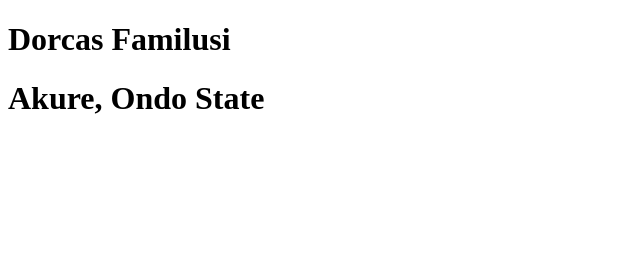
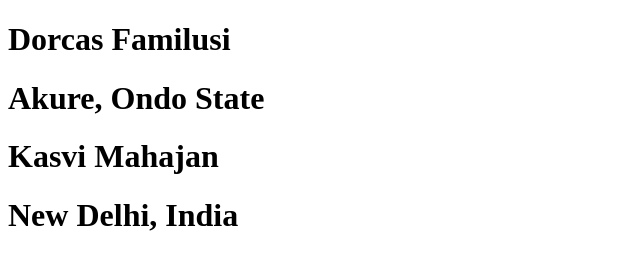
Before and after one commit to DorcasFamilusi/SheHacks6HO, a plain HTML site: page index.html in a window 1280 px wide. Shown: the whole page, without its empty margins (0-640 px from the left). Drawn offline with Linux system fonts and the light colour scheme.

Commit message:
Added Name to html file

```diff
--- a/index.html
+++ b/index.html
@@ -8,6 +8,8 @@
   <body>
     <h1>Dorcas Familusi</h1>
     <h1>Akure, Ondo State</h1>
+    <h1>Kasvi Mahajan</h1>
+    <h1>New Delhi, India</h1>
     <script src="" async defer></script>
   </body>
 </html>
```
